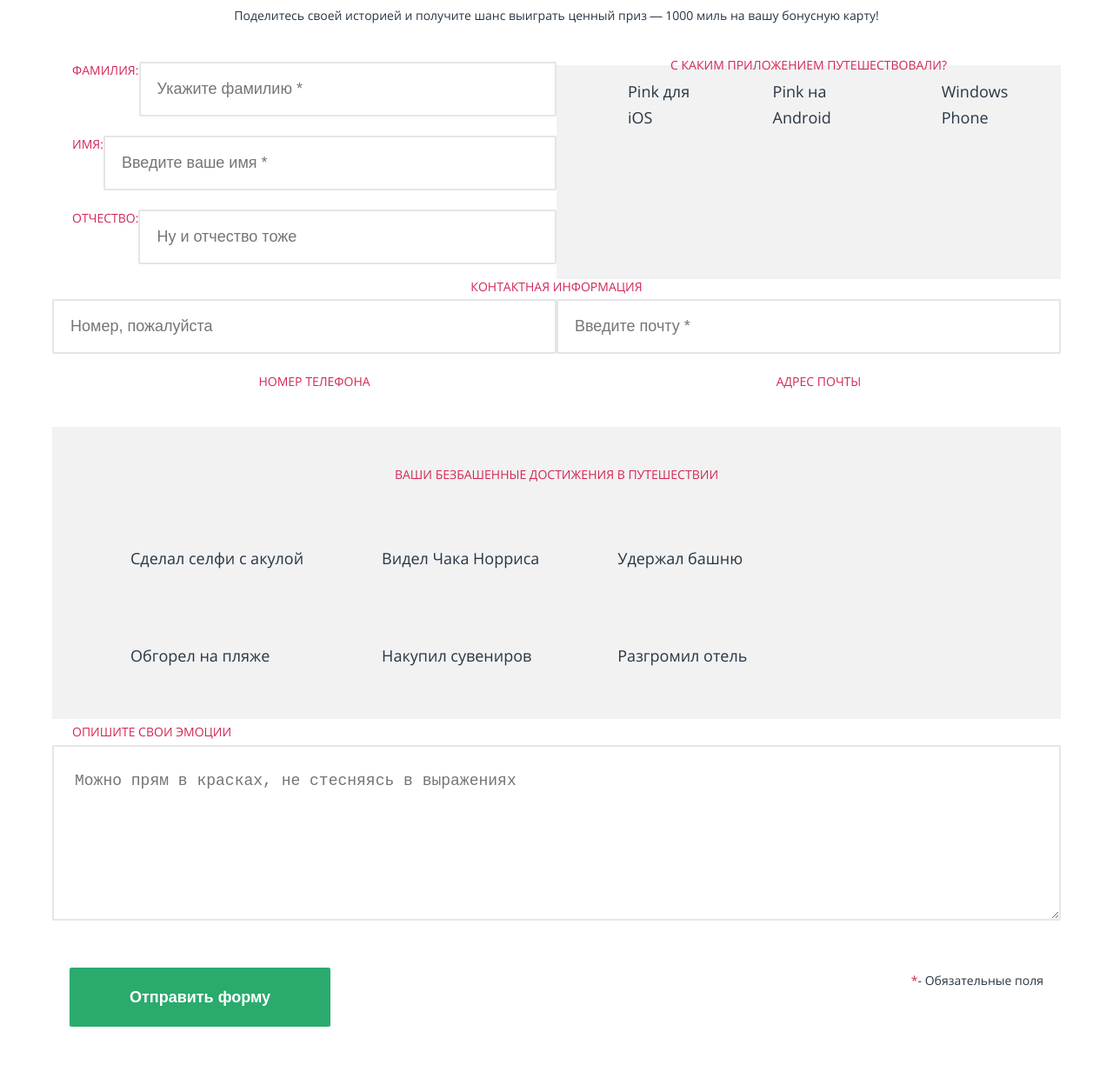
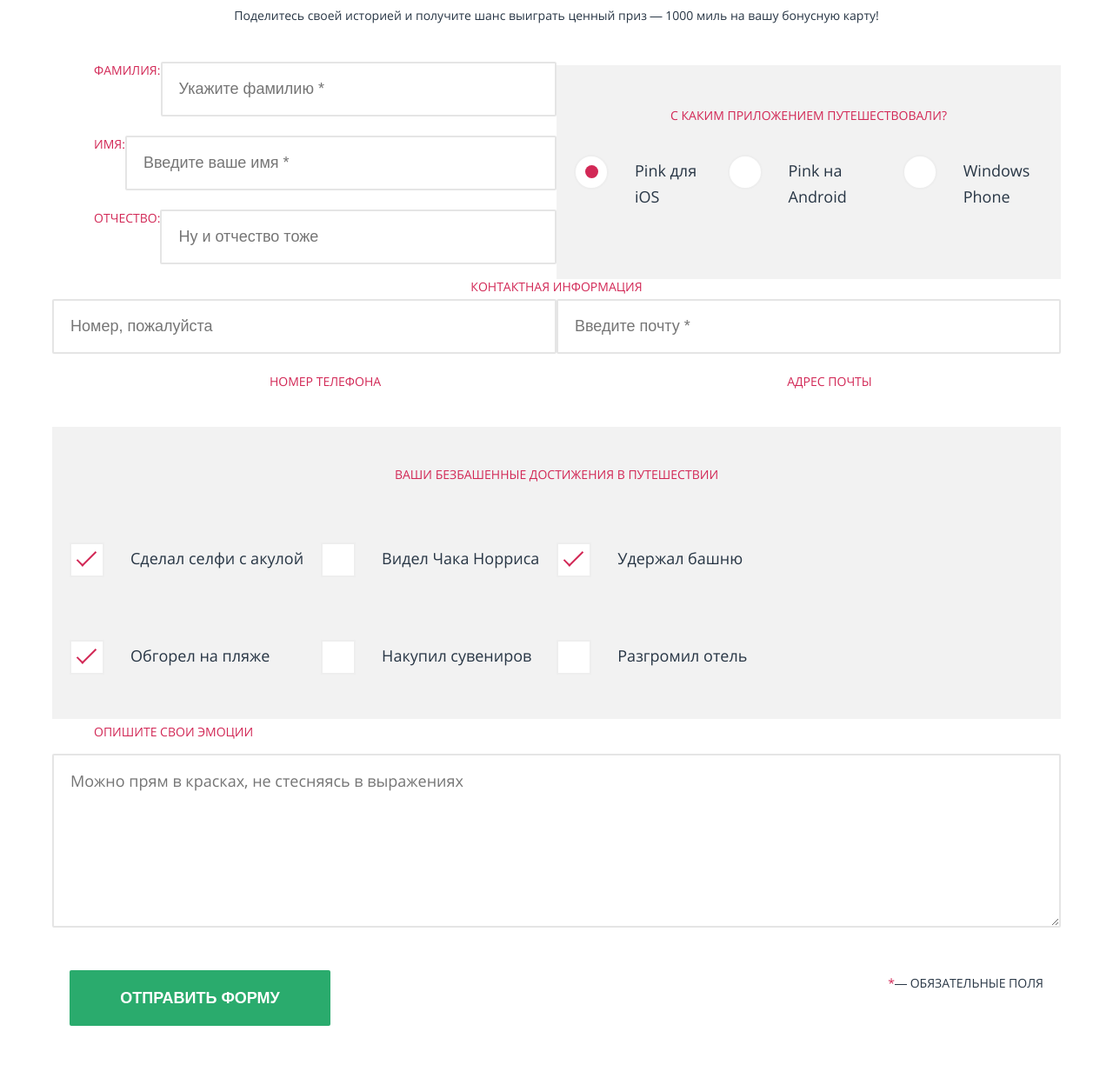
Before and after one commit to dagda25/101534-pink, a website: page form.html in a window 1280 px wide. Shown: the part 279-1519 px from the top of the page at 87% size. Drawn offline with nearby package versions, Linux system fonts and the light colour scheme; files that its build step writes are made by us from their sources.

```diff
--- a/form.html
+++ b/form.html
@@ -119,7 +119,7 @@
             </fieldset>
             <div class="forms__button-area">
               <button class="forms__button">Отправить форму</button>
-              <p class="forms__text"><span class="forms__text--important">*</span>- Обязательные поля</p>
+              <p class="forms__text"><span class="forms__text--important">*</span>— Обязательные поля</p>
             </div>
           </form>
         </section>
--- a/less/blocks/copyright.less
+++ b/less/blocks/copyright.less
@@ -1,15 +1,20 @@
 .copyright {
   display: flex;
+  justify-content: space-between;
   align-items: center;
 }
 
 .copyright__text {
-  margin-right: 12px;
+  margin-right: 10px;
   text-align: center;
   font-weight: 400;
   font-size: 14px;
   line-height: 18px;
   color: @main;
+}
+
+.copyright__link {
+  margin-top: 5px;
 }
 
 .copyright__link:hover path,
--- a/less/blocks/forms.less
+++ b/less/blocks/forms.less
@@ -26,7 +26,7 @@
   margin: 0;
   padding: 0;
   padding-top: 70px;
-  margin: -20px -20px 0;
+  margin: -20px -20px 28px;
   background-color: #f2f2f2;
   border: none;
 }
@@ -48,7 +48,8 @@
 }
 
 .forms__checkbox-label {
-  display: block;
+  position: relative;
+  display: inline-block;
   margin-bottom: 52px;
   padding-left: 90px;
   text-align: left;
@@ -58,14 +59,58 @@
   color: @main;
 }
 
+.forms__checkbox-label::before {
+  position: absolute;
+  left: 20px;
+  top: -3px;
+  display: inline-block;
+  content: " ";
+  width: 40px;
+  height: 40px;
+  background-color: #ffffff;
+  border: 2px solid rgb(238, 238, 238);
+}
+
+.forms__checkbox-label::after{
+  position: absolute;
+  display: none;
+  left: 28px;
+  top: 8px;
+  content: " ";
+  width: 23px;
+  height: 10px;
+  border-bottom: 2px solid #d22856;
+  border-left: 2px solid #d22856;
+  transform: rotate(-45deg);
+}
+
+.forms__checkbox:checked + .forms__checkbox-label::after {
+  display: block;
+}
+
+.forms__checkbox-label:hover::before {
+  border: 2px solid @main;
+}
+
+.forms__checkbox-label:active::before {
+  border: 2px solid #d22856;
+}
+
 .forms__radio-area {
   display: flex;
-  margin: 0 -20px;
+  margin: 5px -20px 34px;
+  padding: 0;
+  padding-top: 107px;
   background-color: #f2f2f2;
   border: none;
 }
 
 .forms__radio-legend {
+  position: relative;
+  top: 58px;
+  margin-bottom: -10px;
+  padding-left: 30px;
+  padding-right: 30px;
   text-align: center;
   text-transform: uppercase;
   font-weight: 400;
@@ -79,8 +124,9 @@
 }
 
 .forms__radio-label {
-  margin-bottom: 38px;
-  padding-left: 70px;
+  position: relative;
+  margin-bottom: 45px;
+  padding-left: 90px;
   text-align: left;
   font-weight: 400;
   font-size: 18px;
@@ -88,11 +134,55 @@
   color: @main;
 }
 
+.forms__radio-label::before {
+  position: absolute;
+  left: 20px;
+  top: -3px;
+  display: inline-block;
+  content: " ";
+  width: 40px;
+  height: 40px;
+  background-color: #ffffff;
+  border: 2px solid rgb(238, 238, 238);
+  border-radius: 50%;
+}
+
+.forms__radio-label::after {
+  position: absolute;
+  left: 33px;
+  top: 9px;
+  display: none;
+  content: " ";
+  width: 15px;
+  height: 15px;
+  background-color: #d22856;
+  border-radius: 50%;
+}
+
+.forms__radio:checked + .forms__radio-label::after {
+  display: block;
+}
+
+.forms__radio-label:hover::before {
+  border: 2px solid @main;
+}
+
+.forms__radio-label:active::before {
+  border: 2px solid #d22856;
+}
+
+.forms__label {
+  margin-left: 25px;
+}
+
 .forms__textarea {
   width: 100%;
-  margin-bottom: 50px;
-  padding: 24px;
+  min-height: 200px;
+  margin-bottom: 45px;
+  margin-top: 10px;
+  padding: 14px 19px;
   text-align: left;
+  font-family: inherit;
   font-weight: 400;
   font-size: 18px;
   line-height: 30px;
@@ -101,22 +191,50 @@
   border-radius: 2px;
 }
 
+.forms__textarea:hover {
+  border: 2px solid @main;
+}
+
+.forms__textarea:focus,
+.forms__textarea:active {
+  border: 2px solid #d22856;
+}
+
 .forms__button-area {
   width: 100%;
   margin: 0;
+  margin-bottom: 15px;
 }
 
 .forms__button {
   width: 100%;
-  padding: 25px;
+  margin-bottom: 35px;
+  padding: 23px;
   text-align: center;
   font-weight: 700;
   font-size: 18px;
   line-height: 18px;
+  text-transform: uppercase;
   color: #ffffff;
   background-color: #2aab6d;
   border: none;
   border-radius: 2px;
+  cursor: pointer;
+}
+
+.forms__button:hover,
+.forms__button:focus {
+  background-color: #1c9b5e;
+}
+
+.forms__button:active {
+  color: rgba(255, 255, 255, 0.5);
+  background-color: #1c9b5e;
+}
+
+.forms__button:disabled {
+  color: rgba(255, 255, 255, 1);
+  background-color: #e5e5e5;
 }
 
 .forms__text {
@@ -125,6 +243,7 @@
   font-weight: 400;
   font-size: 14px;
   line-height: 30px;
+  text-transform: uppercase;
   color: @main;
 }
 
@@ -138,6 +257,10 @@
 .forms__secondname,
 .forms__description {
   border: none;
+}
+
+.forms__contact {
+  margin-bottom: 12px;
 }
 
 .forms__contact,
--- a/less/blocks/input-text.less
+++ b/less/blocks/input-text.less
@@ -9,3 +9,12 @@
   border: 2px solid #e5e5e5;
   border-radius: 2px;
 }
+
+.input-text:hover {
+  border: 2px solid @main;
+}
+
+.input-text:active,
+.input-text:focus {
+  border: 2px solid #d22856;
+}
--- a/less/blocks/photo.less
+++ b/less/blocks/photo.less
@@ -1,7 +1,3 @@
-.photo {
-  outline: 1px dashed red;
-}
-
 .photo__slogan {
   padding-top: 30px;
   padding-bottom: 40px;
```
Also changed, not shown: img/icon-heart.svg.
